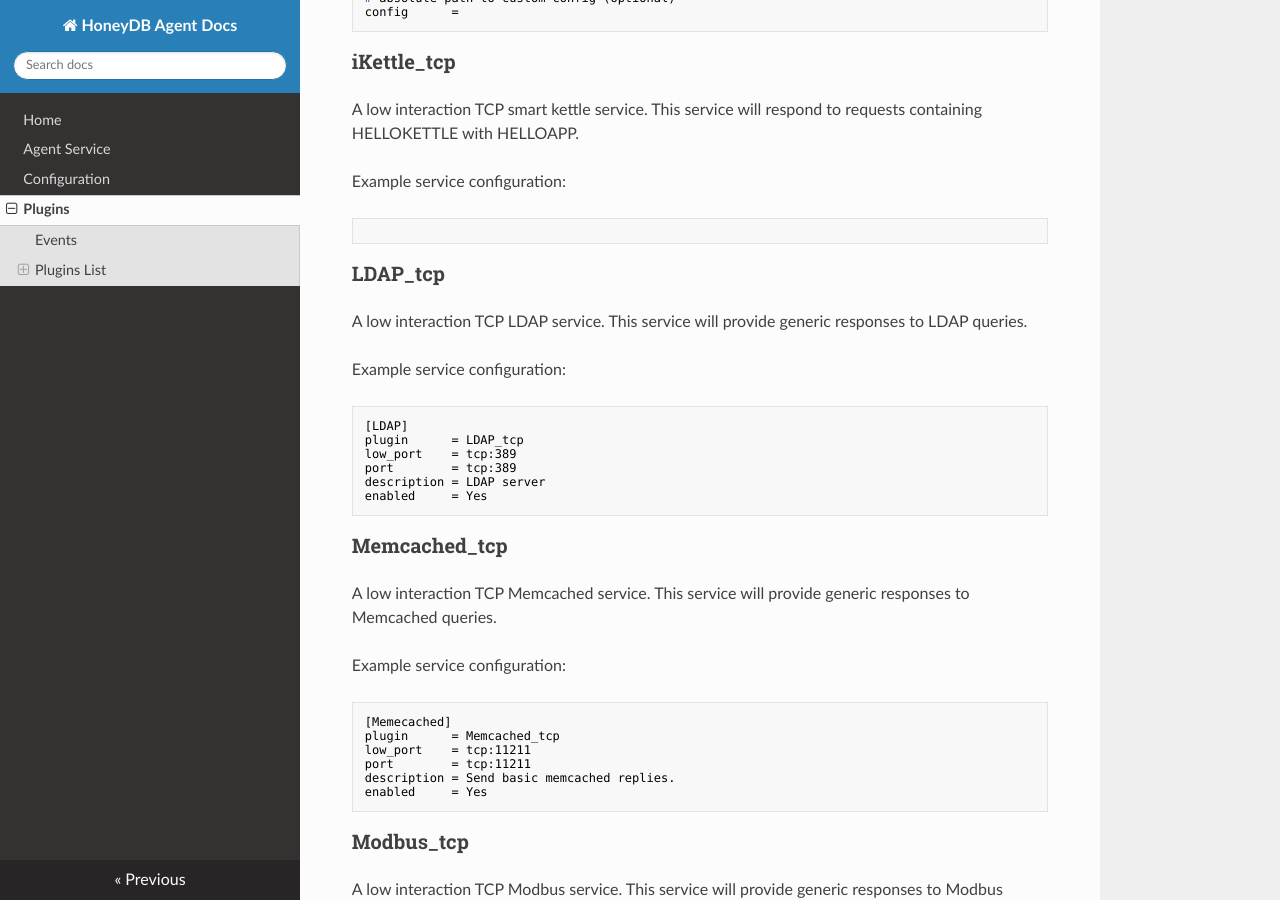
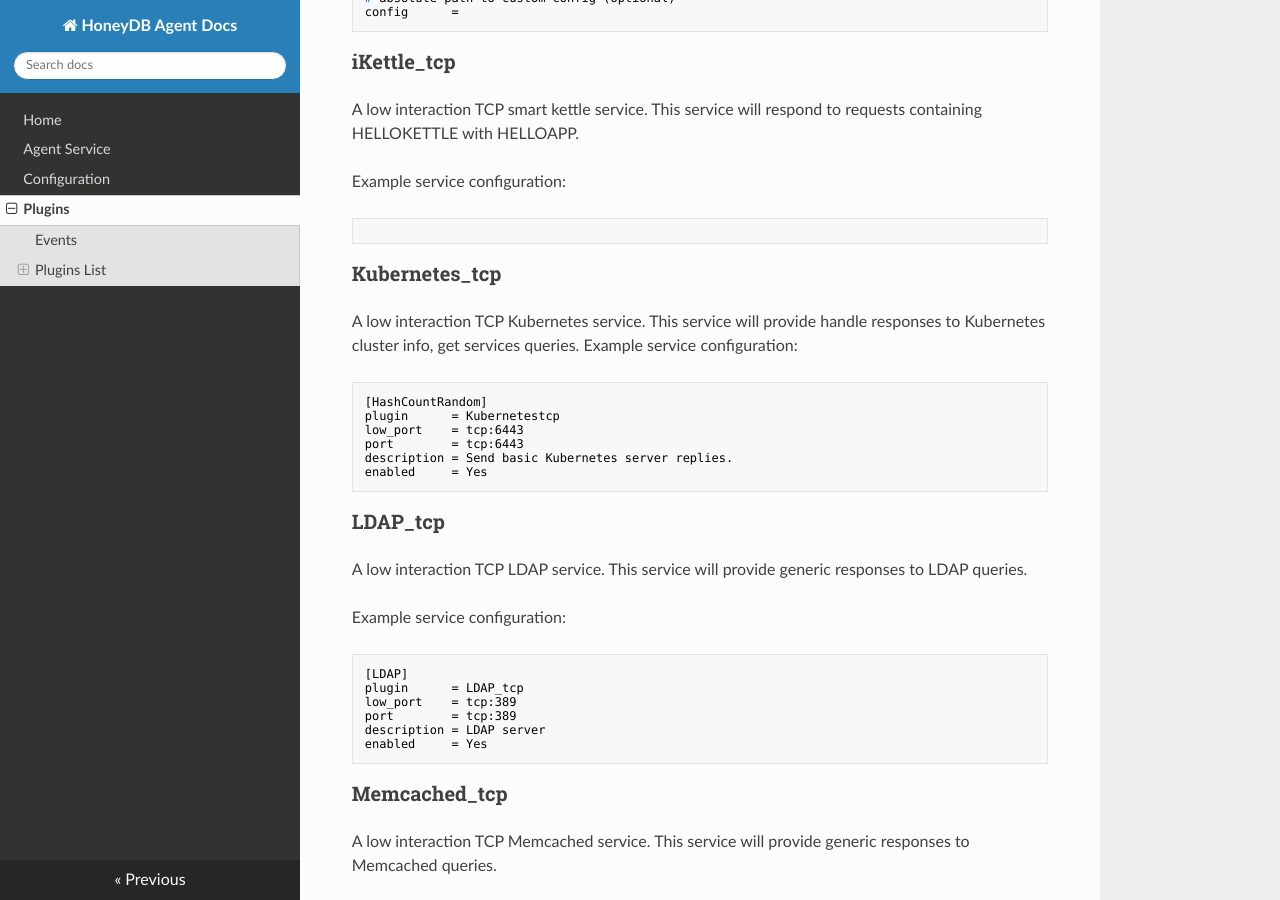
Before and after one commit to honeydbio/honeydb-agent-docs, an MkDocs documentation site: the page built from docs/plugins.md, in a window 1280 px wide and 900 px high, scrolled down 4296 px. Built offline with MkDocs 1.6.1, drawn with Linux system fonts in a browser that asks for light colours; nearby versions of some CDN libraries.

Commit message:
added Kubernetes plugin

````diff
--- a/docs/plugins.md
+++ b/docs/plugins.md
@@ -210,6 +210,20 @@ A low interaction TCP smart kettle service. This service will respond to request
 Example service configuration:
 
 ```shell
+```
+
+### Kubernetes_tcp
+
+A low interaction TCP Kubernetes service. This service will provide handle responses to Kubernetes cluster info, get services queries.
+Example service configuration:
+
+```shell
+[HashCountRandom]
+plugin      = Kubernetestcp
+low_port    = tcp:6443
+port        = tcp:6443
+description = Send basic Kubernetes server replies.
+enabled     = Yes
 ```
 
 ### LDAP_tcp
````
